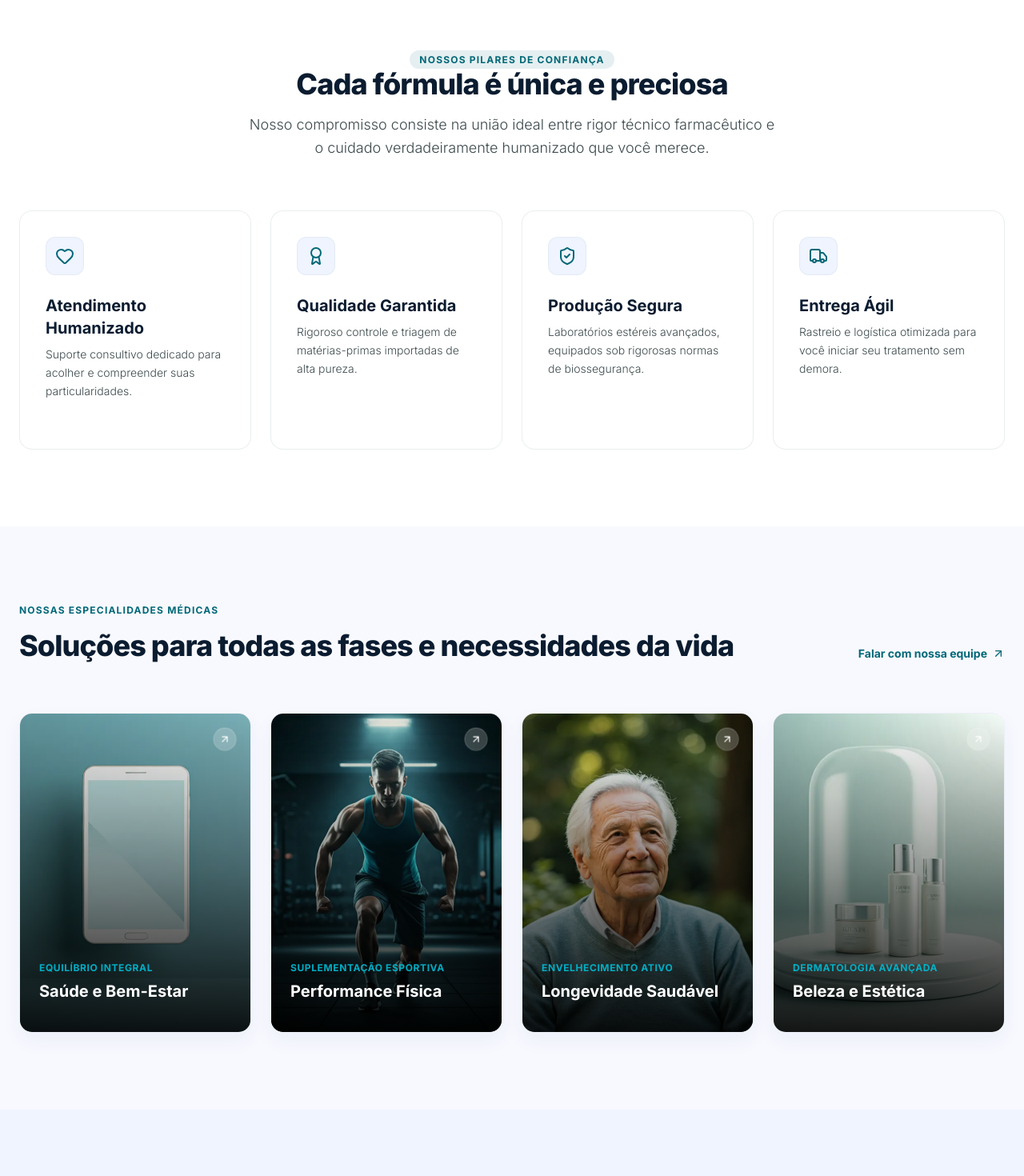
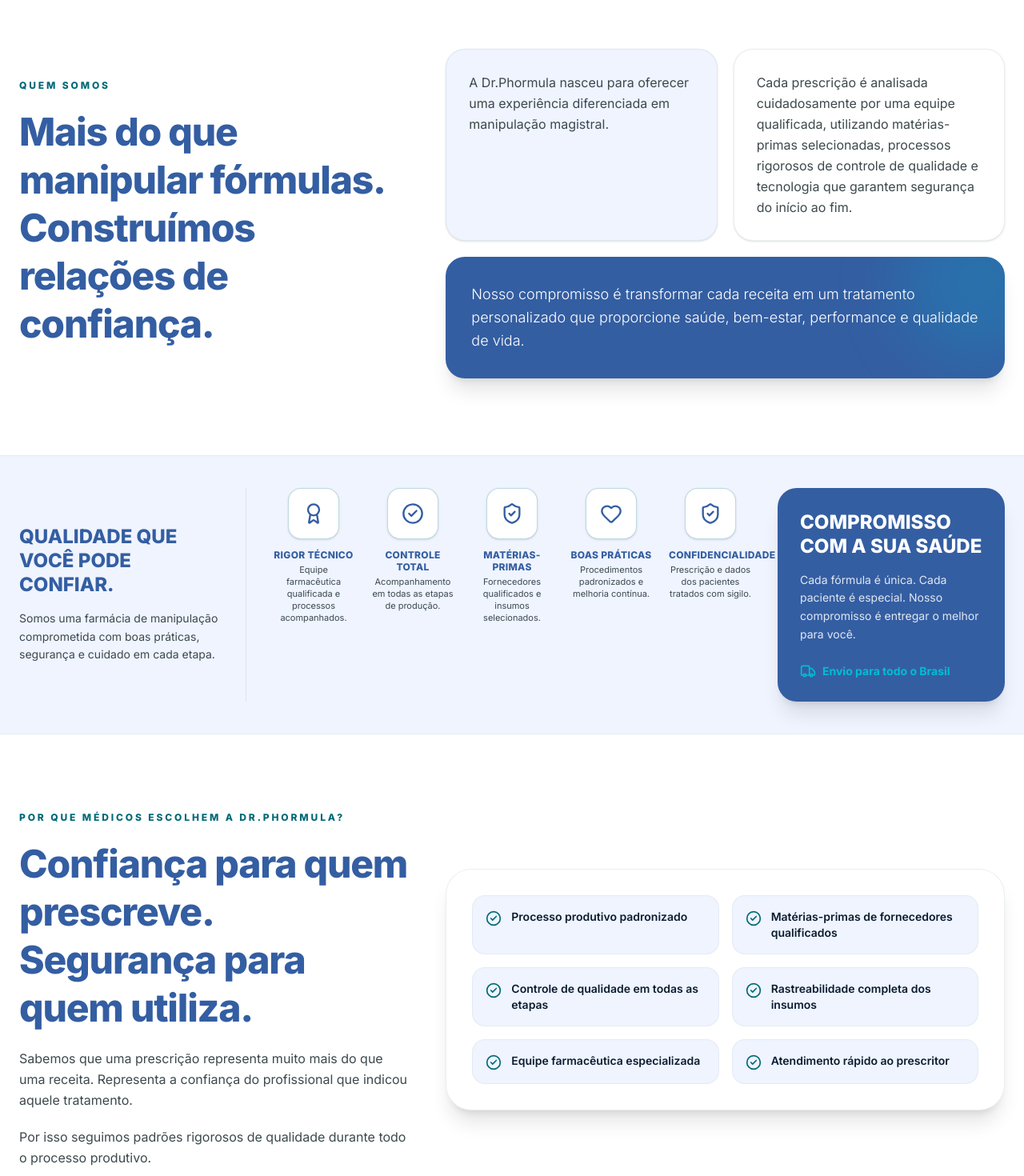
Before and after one commit to paulodias-dev/dr-phormula, a React (Vite) app: page / in a window 1280 px wide. Shown: the part 800-2270 px from the top of the page at 80% size. Built offline with nearby package versions, Linux system fonts and the light colour scheme.

Commit message:
Reestrutura secoes de confianca e medicos

```diff
--- a/src/components/organisms/FeaturesGrid.tsx
+++ b/src/components/organisms/FeaturesGrid.tsx
@@ -1,83 +1,149 @@
-import { Heart, Award, ShieldCheck, Truck } from "lucide-react";
+import { Award, CheckCircle2, Heart, ShieldCheck, Truck } from "lucide-react";
 
 export default function FeaturesGrid() {
-  const valuePropositions = [
+  const qualityPillars = [
     {
-      id: "atend",
-      title: "Atendimento Humanizado",
-      description: "Suporte consultivo dedicado para acolher e compreender suas particularidades.",
-      icon: <Heart className="w-6 h-6 text-primary" />,
-      color: "from-rose-500/10 to-transparent",
+      title: "Rigor técnico",
+      description: "Equipe farmacêutica qualificada e processos acompanhados.",
+      icon: <Award className="w-7 h-7" />,
     },
     {
-      id: "qual",
-      title: "Qualidade Garantida",
-      description: "Rigoroso controle e triagem de matérias-primas importadas de alta pureza.",
-      icon: <Award className="w-6 h-6 text-primary" />,
-      color: "from-blue-500/10 to-transparent",
+      title: "Controle total",
+      description: "Acompanhamento em todas as etapas de produção.",
+      icon: <CheckCircle2 className="w-7 h-7" />,
     },
     {
-      id: "prod",
-      title: "Produção Segura",
-      description: "Laboratórios estéreis avançados, equipados sob rigorosas normas de biossegurança.",
-      icon: <ShieldCheck className="w-6 h-6 text-primary" />,
-      color: "from-emerald-500/10 to-transparent",
+      title: "Matérias-primas",
+      description: "Fornecedores qualificados e insumos selecionados.",
+      icon: <ShieldCheck className="w-7 h-7" />,
     },
     {
-      id: "entre",
-      title: "Entrega Ágil",
-      description: "Rastreio e logística otimizada para você iniciar seu tratamento sem demora.",
-      icon: <Truck className="w-6 h-6 text-primary" />,
-      color: "from-amber-500/10 to-transparent",
+      title: "Boas práticas",
+      description: "Procedimentos padronizados e melhoria contínua.",
+      icon: <Heart className="w-7 h-7" />,
+    },
+    {
+      title: "Confidencialidade",
+      description: "Prescrição e dados dos pacientes tratados com sigilo.",
+      icon: <ShieldCheck className="w-7 h-7" />,
     },
   ];
 
+  const doctorReasons = [
+    "Processo produtivo padronizado",
+    "Matérias-primas de fornecedores qualificados",
+    "Controle de qualidade em todas as etapas",
+    "Rastreabilidade completa dos insumos",
+    "Equipe farmacêutica especializada",
+    "Atendimento rápido ao prescritor",
+  ];
+
   return (
-    <section id="quality" className="py-24 bg-surface-container-lowest border-y border-outline-variant/10">
-      <div className="max-w-7xl mx-auto px-6">
+    <section id="quality" className="bg-surface-container-lowest border-y border-outline-variant/20">
+      <div className="max-w-7xl mx-auto px-6 py-20 lg:py-24">
+        <div className="grid grid-cols-1 lg:grid-cols-12 gap-12 items-center">
+          <div className="lg:col-span-5 text-left space-y-5">
+            <span className="text-primary text-xs font-black uppercase tracking-[0.24em] block">
+              Quem somos
+            </span>
+            <h2 className="text-3xl lg:text-5xl font-black text-secondary tracking-tight leading-tight">
+              Mais do que manipular fórmulas. Construímos relações de confiança.
+            </h2>
+          </div>
 
-        {/* Title Alignment */}
-        <div className="text-center max-w-2xl mx-auto mb-16 space-y-4">
-          <span className="px-3 py-1 text-xs font-bold uppercase tracking-widest bg-primary/10 text-primary rounded-full">
-            Nossos Pilares de Confiança
-          </span>
-          <h2 className="text-3xl lg:text-4xl font-extrabold text-on-surface tracking-tight">
-            Cada fórmula é única e preciosa
-          </h2>
-          <p className="text-on-surface-variant text-base lg:text-lg font-light leading-relaxed">
-            Nosso compromisso consiste na união ideal entre rigor técnico farmacêutico e o cuidado verdadeiramente humanizado que você merece.
-          </p>
+          <div className="lg:col-span-7 grid grid-cols-1 md:grid-cols-2 gap-5 text-left">
+            <div className="rounded-3xl bg-surface-container-low p-7 border border-outline-variant/30 shadow-sm">
+              <p className="text-on-surface-variant leading-relaxed">
+                A Dr.Phormula nasceu para oferecer uma experiência diferenciada em manipulação magistral.
+              </p>
+            </div>
+            <div className="rounded-3xl bg-white p-7 border border-outline-variant/30 shadow-sm">
+              <p className="text-on-surface-variant leading-relaxed">
+                Cada prescrição é analisada cuidadosamente por uma equipe qualificada, utilizando matérias-primas selecionadas, processos rigorosos de controle de qualidade e tecnologia que garantem segurança do início ao fim.
+              </p>
+            </div>
+            <div className="md:col-span-2 rounded-3xl bg-secondary text-white p-8 shadow-xl relative overflow-hidden">
+              <div className="absolute -right-16 -top-16 w-48 h-48 rounded-full bg-primary-container/20 blur-2xl" />
+              <p className="relative z-10 text-lg leading-relaxed font-light">
+                Nosso compromisso é transformar cada receita em um tratamento personalizado que proporcione saúde, bem-estar, performance e qualidade de vida.
+              </p>
+            </div>
+          </div>
         </div>
+      </div>
 
-        {/* 4-column Bento grid with hover transitions */}
-        <div className="grid grid-cols-1 md:grid-cols-2 lg:grid-cols-4 gap-6">
-          {valuePropositions.map((prop) => (
-            <div
-              key={prop.id}
-              className="p-8 rounded-2xl bg-white border border-outline-variant/30 hover:border-primary-container hover:shadow-xl transition-all duration-350 cursor-default group hover:-translate-y-1 relative overflow-hidden flex flex-col justify-between"
-            >
-              <div className="absolute -top-12 -right-12 w-24 h-24 bg-gradient-to-br rounded-full opacity-0 group-hover:opacity-100 transition-opacity duration-300" />
+      <div className="bg-surface-container-low border-y border-outline-variant/20">
+        <div className="max-w-7xl mx-auto px-6 py-10">
+          <div className="grid grid-cols-1 lg:grid-cols-12 gap-8 items-stretch">
+            <div className="lg:col-span-3 text-left flex items-center border-b lg:border-b-0 lg:border-r border-outline-variant/40 pb-6 lg:pb-0 lg:pr-8">
+              <div>
+                <h3 className="text-2xl font-black text-secondary uppercase leading-tight">
+                  Qualidade que você pode confiar.
+                </h3>
+                <p className="text-on-surface-variant text-sm leading-relaxed mt-4">
+                  Somos uma farmácia de manipulação comprometida com boas práticas, segurança e cuidado em cada etapa.
+                </p>
+              </div>
+            </div>
 
-              <div className="space-y-6 relative z-10 text-left">
-                <div className="w-12 h-12 rounded-xl bg-surface-container-low border border-outline-variant/20 flex items-center justify-center group-hover:scale-110 group-hover:bg-primary-container/10 transition-all duration-300">
-                  {prop.icon}
+            <div className="lg:col-span-6 grid grid-cols-2 md:grid-cols-5 gap-5">
+              {qualityPillars.map((pillar) => (
+                <div key={pillar.title} className="text-center space-y-3">
+                  <div className="w-16 h-16 rounded-2xl border border-primary/25 text-secondary mx-auto flex items-center justify-center bg-white shadow-sm">
+                    {pillar.icon}
+                  </div>
+                  <div>
+                    <h4 className="text-xs font-black text-secondary uppercase tracking-wide leading-tight">{pillar.title}</h4>
+                    <p className="text-[11px] text-on-surface-variant leading-snug mt-1">{pillar.description}</p>
+                  </div>
                 </div>
-                <div className="space-y-2">
-                  <h3 className="text-xl font-bold text-on-surface group-hover:text-primary transition-colors">
-                    {prop.title}
-                  </h3>
-                  <p className="text-on-surface-variant text-sm font-light leading-relaxed">
-                    {prop.description}
-                  </p>
+              ))}
+            </div>
+
+            <div className="lg:col-span-3 rounded-3xl bg-secondary text-white p-7 flex flex-col justify-between min-h-[220px] shadow-xl">
+              <div>
+                <h3 className="text-2xl font-black uppercase leading-tight">Compromisso com a sua saúde</h3>
+                <p className="text-white/85 text-sm leading-relaxed mt-4">
+                  Cada fórmula é única. Cada paciente é especial. Nosso compromisso é entregar o melhor para você.
+                </p>
+              </div>
+              <div className="mt-6 inline-flex items-center gap-2 text-primary-container text-sm font-bold">
+                <Truck className="w-5 h-5" />
+                <span>Envio para todo o Brasil</span>
+              </div>
+            </div>
+          </div>
+        </div>
+      </div>
+
+      <div id="medical" className="max-w-7xl mx-auto px-6 py-20 lg:py-24">
+        <div className="grid grid-cols-1 lg:grid-cols-12 gap-12 items-center">
+          <div className="lg:col-span-5 text-left space-y-5">
+            <span className="text-primary text-xs font-black uppercase tracking-[0.24em] block">
+              Por que médicos escolhem a Dr.Phormula?
+            </span>
+            <h2 className="text-3xl lg:text-5xl font-black text-secondary tracking-tight leading-tight">
+              Confiança para quem prescreve. Segurança para quem utiliza.
+            </h2>
+            <p className="text-on-surface-variant leading-relaxed">
+              Sabemos que uma prescrição representa muito mais do que uma receita. Representa a confiança do profissional que indicou aquele tratamento.
+            </p>
+            <p className="text-on-surface-variant leading-relaxed">
+              Por isso seguimos padrões rigorosos de qualidade durante todo o processo produtivo.
+            </p>
+          </div>
+
+          <div className="lg:col-span-7 rounded-[2rem] bg-white border border-outline-variant/30 shadow-xl p-6 lg:p-8">
+            <div className="grid grid-cols-1 sm:grid-cols-2 gap-4">
+              {doctorReasons.map((reason) => (
+                <div key={reason} className="flex items-start gap-3 rounded-2xl bg-surface-container-low p-4 text-left border border-outline-variant/20">
+                  <CheckCircle2 className="w-5 h-5 text-primary shrink-0 mt-0.5" />
+                  <span className="text-sm font-semibold text-on-surface">{reason}</span>
                 </div>
-              </div>
-
-              {/* Decorative design accent line */}
-              <div className="h-1 bg-gradient-to-r from-primary/30 to-primary-container/30 w-0 group-hover:w-full transition-all duration-300 mt-6 rounded-full" />
+              ))}
             </div>
-          ))}
+          </div>
         </div>
-
       </div>
     </section>
   );
```
